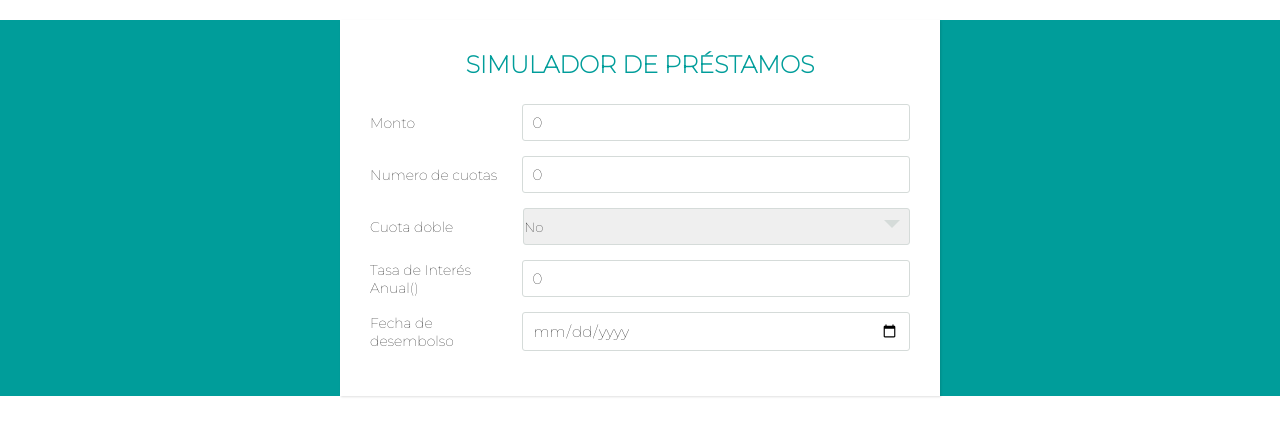
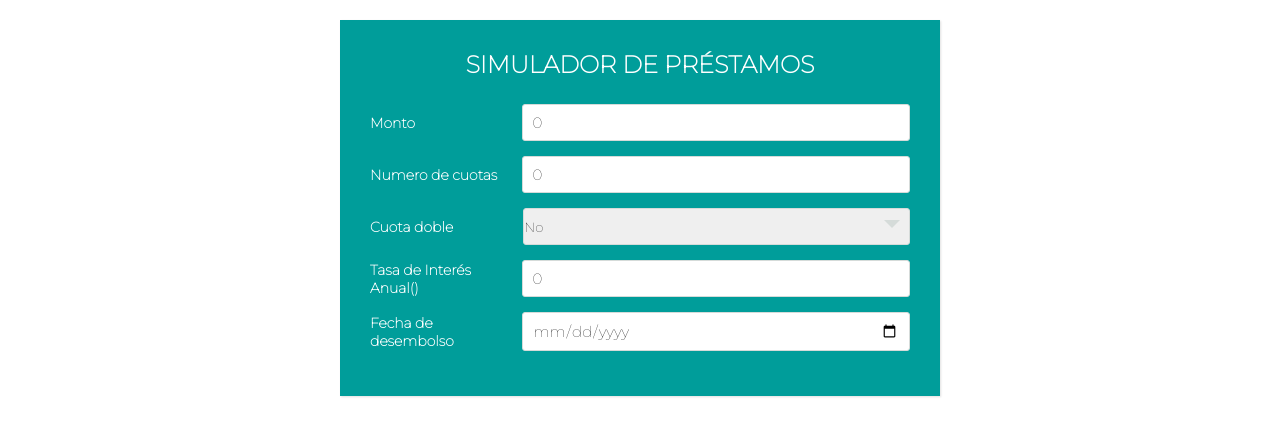
Before and after one commit to Larrygf02/loan-payment-calculator-front, a Vue app: page / in a window 1280 px wide. Shown: the top 436 px of the page. Built offline with nearby package versions, Linux system fonts and the light colour scheme.

Commit message:
test colors

```diff
--- a/src/App.vue
+++ b/src/App.vue
@@ -28,7 +28,7 @@ export default {
 }
 
 #app {
-  background: #009d9a; /*98ff96*/
+  /*background: #009d9a;*//*98ff96*/
   padding: 0 10px;
 }
 </style>
--- a/src/components/Cronogram.vue
+++ b/src/components/Cronogram.vue
@@ -34,6 +34,7 @@ export default {
         border-spacing: 0;
         width: 100%;
         border: 1px solid #ddd;
+        background: #fff;
     }
 
     th, td {
--- a/src/components/Simulate.vue
+++ b/src/components/Simulate.vue
@@ -117,7 +117,7 @@ export default {
   .main {
     max-width: 600px;
     width: 100%;
-    background: #fff;
+    background: #009d9a;/*fff */
     margin: 20px auto;
     padding: 30px;
     box-shadow: 1px 1px 2px rgba(0,0,0,0.125);
@@ -126,7 +126,7 @@ export default {
     font-size: 24px;
     font-weight: 700;
     margin-bottom: 25px;
-    color: #009d9a; /*98ff96 */
+    color: #fff; /*009d9a */
     text-transform: uppercase;
     text-align: center;
   }
@@ -145,6 +145,8 @@ export default {
     /*color: #757575;*/
     margin-right: 10px;
     font-size: 14px;
+    color: #fff;
+    font-weight: bold;
   }
 
   .main .form .input_field .input {
@@ -184,7 +186,7 @@ export default {
   }
 
   .main .form .input_field .input:focus{
-    border: 1px solid #005d5d; /*5ccb5f */
+    border: 1px solid #fff; /*005d5d */
   }
 
   .main .form .input_field .btn {
@@ -192,8 +194,8 @@ export default {
     padding: 8px 10px;
     font-size: 15px;
     border: 0;
-    background: #009d9a; /*98ff96 */
-    color: #fff;
+    background: #EDF2F7; /*98ff96 */
+    color: #009d9a;
     cursor: pointer;
     border-radius: 3px;
     outline: none;
@@ -201,7 +203,7 @@ export default {
   }
 
   .main .form .input_field .btn:hover {
-    background: #005d5d; /*5ccb5f */
+    background: #fff; /*5ccb5f */
   }
 
   @media (max-width: 420px) {
```
